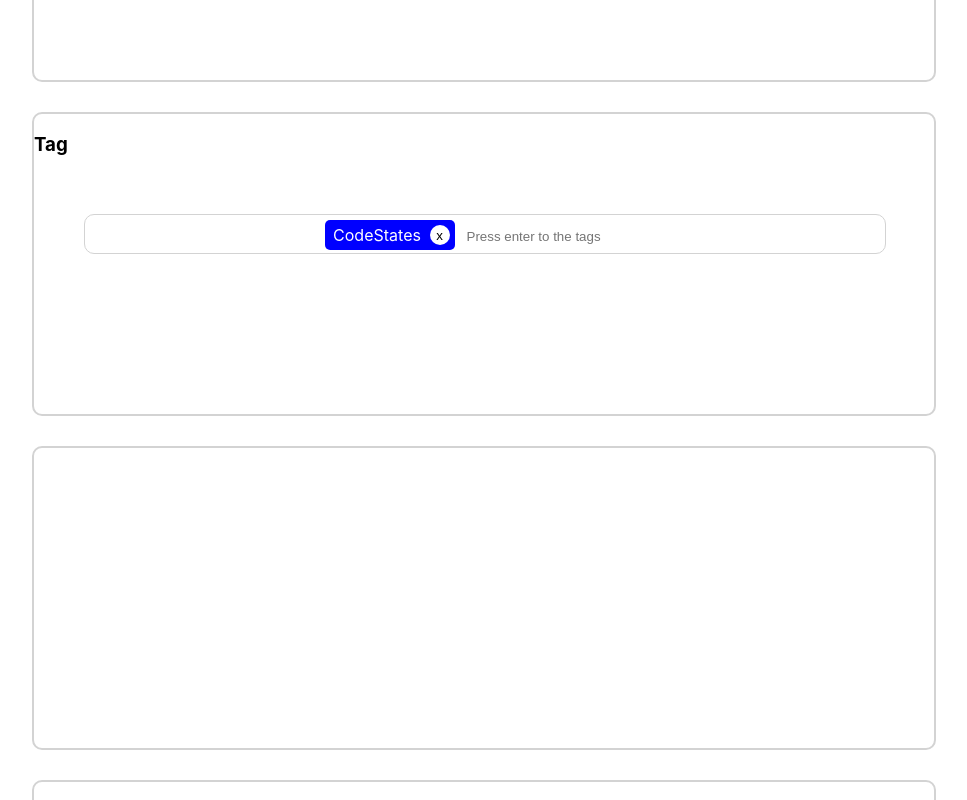
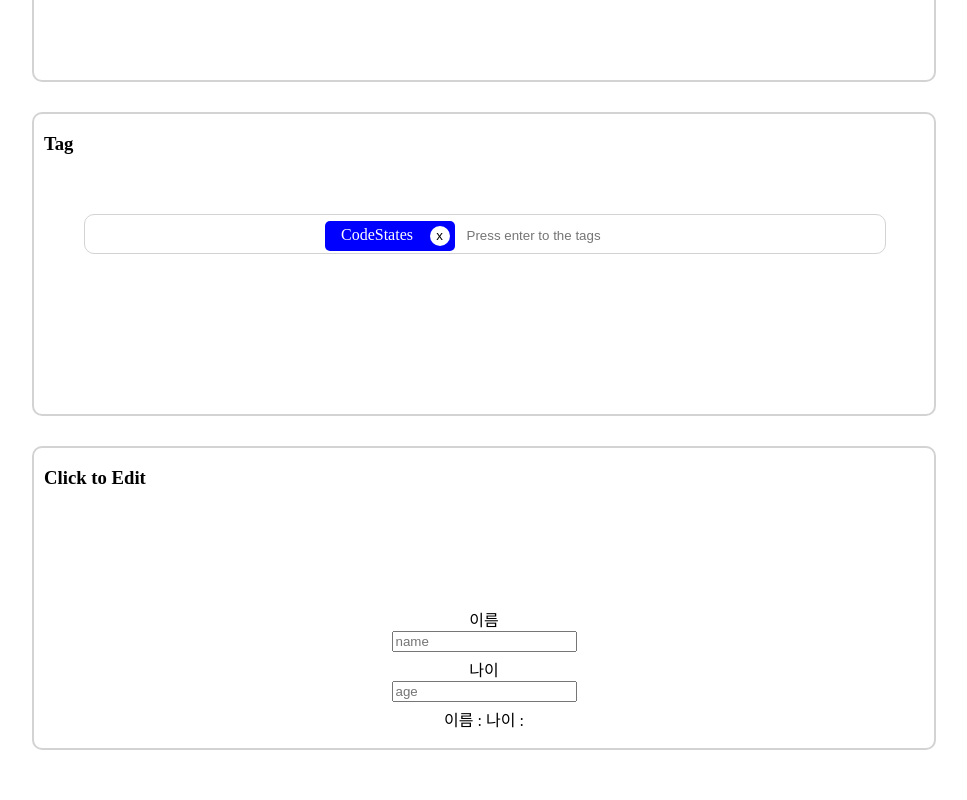
Before and after one commit to anshqhsh/Front-end-, a React (Create React App) app in the folder custom-component/: page / in a window 1280 px wide. Shown: the part 920-1720 px from the top of the page, without its empty margins (156-1123 px from the left). After the commit the page ends 1678 px from the top, so only its background shows below. Built offline with nearby package versions, Linux system fonts and the light colour scheme.

Commit message:
빈 테그 등록, x 로그삭제, 오류 수정
빈테그 오류, uniquekey 경고 삭제, 로그 삭제 등등 자잘한 오류 수정들

```diff
--- a/custom-component/src/app.css
+++ b/custom-component/src/app.css
@@ -1,3 +1,8 @@
+h3 {
+  text-align: left;
+  margin-left: 10px;
+}
+
 #modalButton {
   width: 120px;
   background-color: blue;
@@ -42,7 +47,6 @@
   transition: 0.2s;
 }
 
-/* 아이디 값으로 active를 일단 줌 */
 #tagActive {
-  border: 1px solid red;
+  border: 1px solid blue;
 }
--- a/custom-component/src/app.jsx
+++ b/custom-component/src/app.jsx
@@ -22,12 +22,10 @@ function App() {
   const addTag = text => {
     const tag = [...tags, { key: Date.now(), text: text }];
     setTag(tag);
-    console.log('add');
   };
   const deleteTag = key => {
     const a = tags.filter(item => item.key !== key);
     setTag(a);
-    console.log('delete compelete');
   };
 
   // click to edit
@@ -106,7 +104,6 @@ function App() {
           tag={tag}
         />
       </div>
-      <div className="container" id="AutoComplete"></div>
       <div className="container" id="cToe">
         <h3>Click to Edit</h3>
         <ClickToEdit print={print} name={clickName} age={clickAge} />
--- a/custom-component/src/component/clickToEdit.jsx
+++ b/custom-component/src/component/clickToEdit.jsx
@@ -37,7 +37,6 @@ const ClickToEdit = props => {
         e.preventDefault(); // 새로고침 방지
         const name = inputAgeRef.current.value;
         const age = inputNameRef.current.value;
-        console.log(inputAgeRef);
         props.print(name, age);
       }
     };
--- a/custom-component/src/component/modal.css
+++ b/custom-component/src/component/modal.css
@@ -20,9 +20,8 @@
   margin: 0 auto;
   border-radius: 10px;
   background-color: #fff;
-  /* Modal Animation */
-  animation: modal-show 0.3s;
   overflow: hidden;
+  animation: modal-show 0.4s;
 }
 
 .modal > section button {
@@ -42,9 +41,10 @@
   align-items: center;
 }
 #closeBtn {
-  position: absolute;
+  position: flex;
   top: 100px;
 }
+
 @keyframes modal-show {
   from {
     opacity: 0;
--- a/custom-component/src/component/modal.jsx
+++ b/custom-component/src/component/modal.jsx
@@ -5,8 +5,8 @@ const Modal = props => {
   return (
     <div className={open ? 'openModal modal' : 'modal'}>
       {open ? (
-        <section>
-          <button id="closeBtn" onClick={close}>
+        <section id="modalContainer">
+          <button className="buttonXBtn" id="closeBtn" onClick={close}>
             X
           </button>
           <div>HELLO CODESTATE!</div>
--- a/custom-component/src/component/tab.jsx
+++ b/custom-component/src/component/tab.jsx
@@ -2,6 +2,7 @@ import React from 'react';
 import First from './tabs/first';
 import Second from './tabs/second';
 import Third from './tabs/third';
+
 import styled from 'styled-components';
 
 const TabList = {
--- a/custom-component/src/component/tag.jsx
+++ b/custom-component/src/component/tag.jsx
@@ -42,13 +42,12 @@ const Tag = props => {
 
   //Typing
   const changeHandler = e => {
-    console.log(e);
     typing = e.target.value;
   };
 
   //Enter acting
   const handleEnterPress = e => {
-    if (e.key === 'Enter') {
+    if (e.key === 'Enter' && e.target.value !== '') {
       addTag(typing); // app State를 업데이트
       props.tag('');
       e.target.value = '';
@@ -57,9 +56,8 @@ const Tag = props => {
 
   const useOutside = () => {
     const ClickOutside = e => {
-      console.log(e.target.id);
       if (e.target.id === 'inputTag') {
-        props.tag('tagActive');
+        props.tag('tagActive'); // tag에 id추가
       } else {
         props.tag('');
       }
@@ -79,11 +77,12 @@ const Tag = props => {
         {props.items.map(items => {
           return (
             <TagsContent
+              key={items.key} // 자식요소 반복시 유니크키 요청
               itemKey={items.key}
               itemText={items.text}
               deleteTag={deleteTag}
             />
-          ); // 자식요소 반복시 유니크키 요청
+          );
         })}
       </TagItem>
       <Input
--- a/custom-component/src/component/tagcontent.jsx
+++ b/custom-component/src/component/tagcontent.jsx
@@ -27,10 +27,10 @@ const TextSpan = styled.p`
   margin: 5px;
 `;
 
+// key를 받아 삭제
 const TagsContent = props => {
   const deleteTag = () => {
     props.deleteTag(props.itemKey);
-    console.log(props.itemKey);
   };
 
   return (
--- a/custom-component/src/index.js
+++ b/custom-component/src/index.js
@@ -1,6 +1,5 @@
 import React from 'react';
 import ReactDOM from 'react-dom';
-import './index.css';
 import App from './app';
 
 ReactDOM.render(
```
Also changed, not shown: custom-component/src/component/autoComplete.jsx (deleted).
